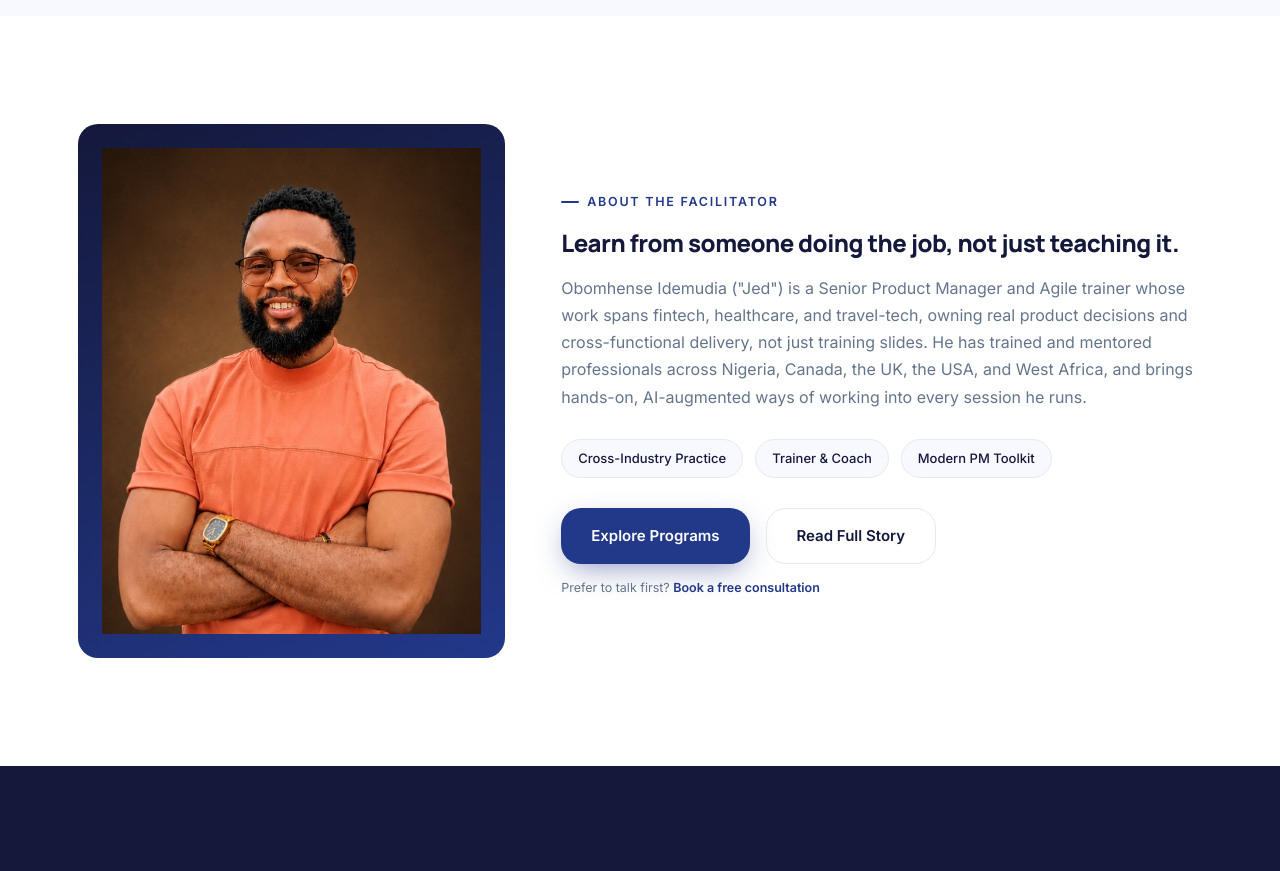
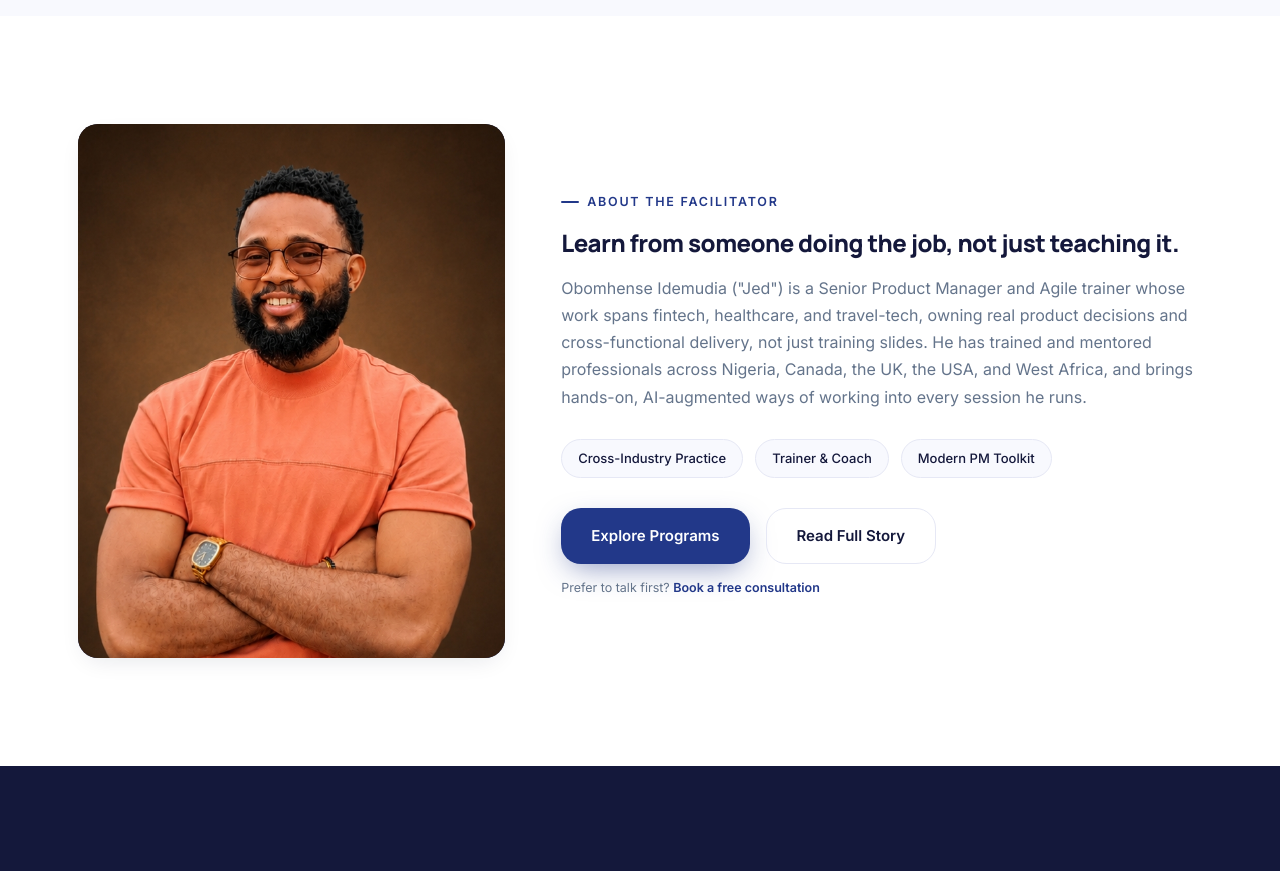
Before and after one commit to idemudia-obomhense/oistride-website, a plain HTML site: page index.html in a window 1280 px wide. Shown: the part 4780-5651 px from the top of the page. Drawn offline with nearby package versions, Linux system fonts and the light colour scheme.

Commit message:
Remove navy frame from founder photo
.founder-photo still had the 24px padding + flex positioning meant
for the old placeholder text, so the img (sized 100%/100% to the
padding box) left a ring of the navy/indigo gradient background
visible around it, reading as a heavy colored photo frame.

Removed the padding/flex so the image fills the rounded 20px
container edge-to-edge, and added --shadow-sm for subtle depth
instead. Same container, same rule, both the About page and homepage
founder sections.

```diff
--- a/assets/css/style.css
+++ b/assets/css/style.css
@@ -324,8 +324,8 @@ section { position: relative; }
 .founder { display: grid; grid-template-columns: 0.8fr 1.2fr; gap: 56px; align-items: center; }
 .founder-photo {
   aspect-ratio: 4/5; border-radius: var(--radius); background: linear-gradient(160deg, var(--navy), var(--indigo));
-  display: flex; align-items: end; padding: 24px; color: rgba(255,255,255,0.7); font-size: 13px;
-  overflow: hidden;
+  color: rgba(255,255,255,0.7); font-size: 13px;
+  overflow: hidden; box-shadow: var(--shadow-sm);
 }
 .founder-photo img { width: 100%; height: 100%; object-fit: cover; object-position: center top; display: block; }
 .founder-badges { display: flex; gap: 12px; margin-top: 28px; flex-wrap: wrap; }
```
